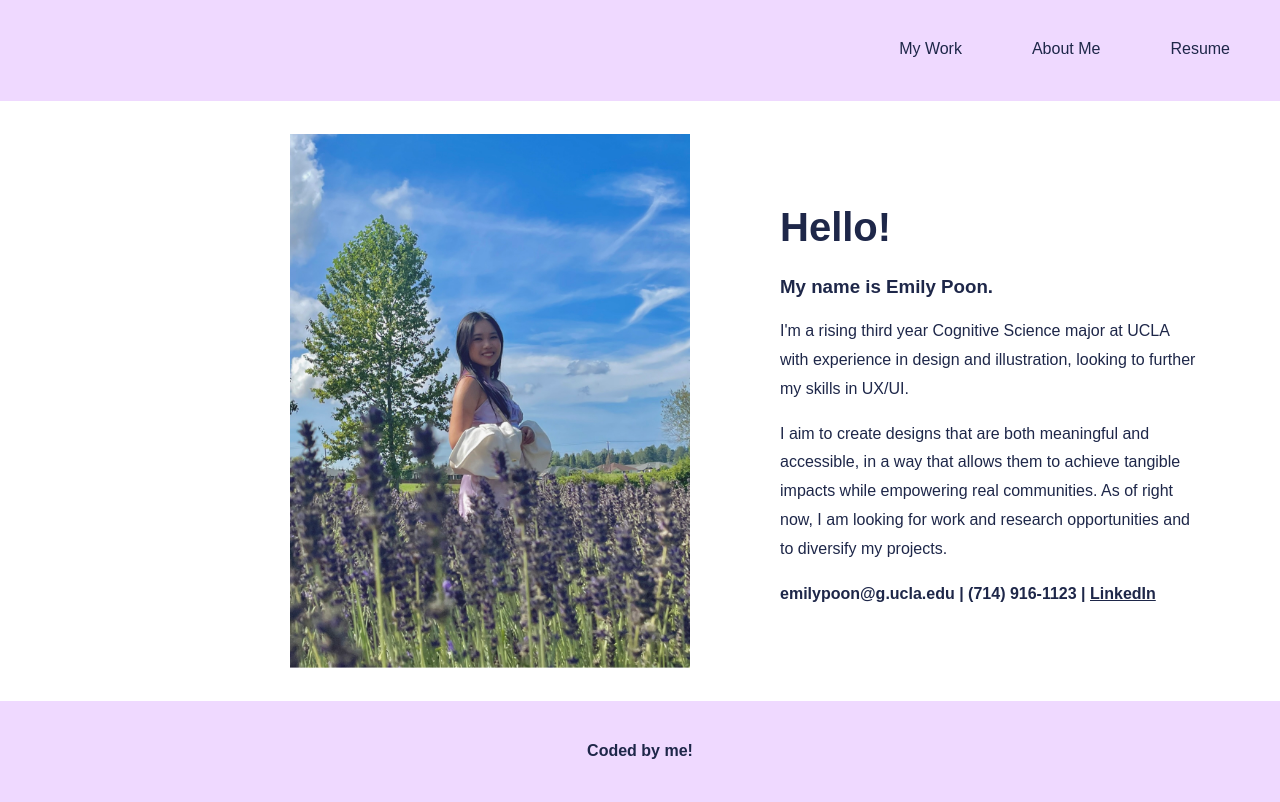
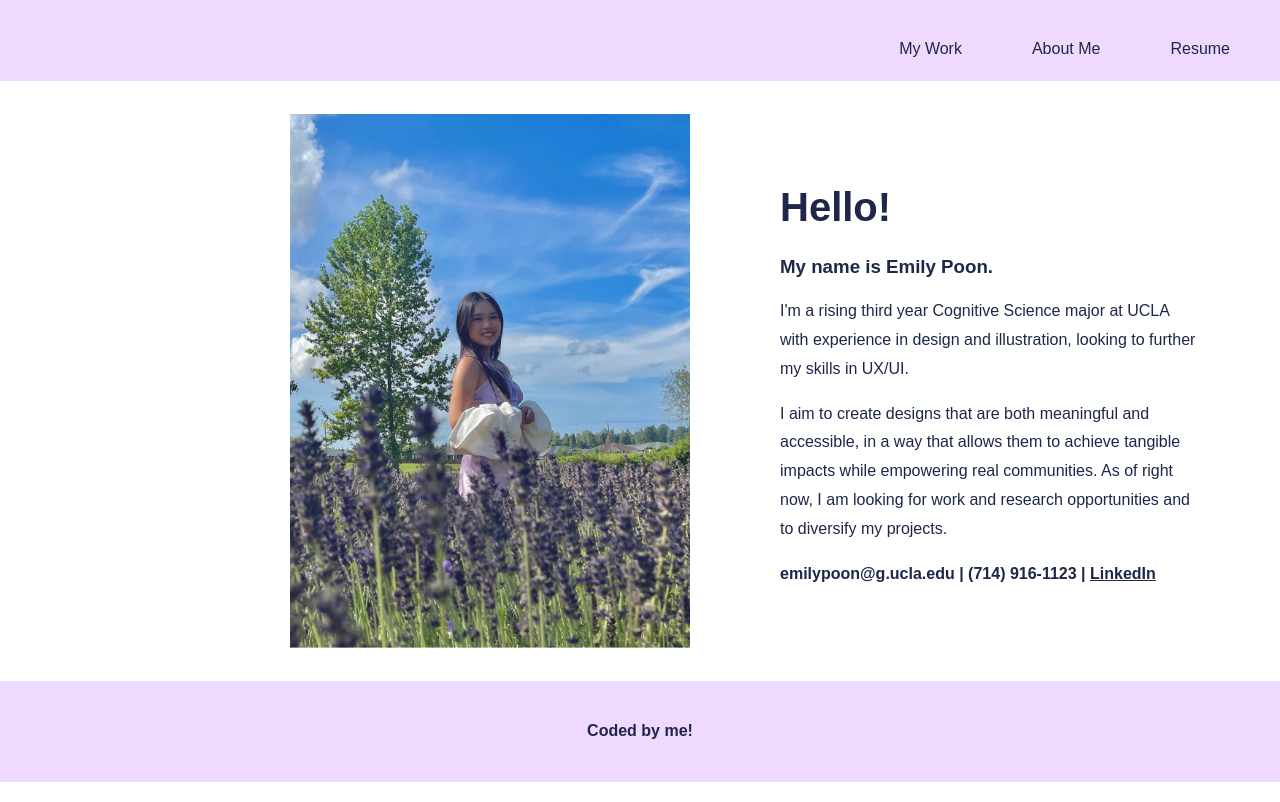
Before and after one commit to emilypoon3/EmilyPoon, a PHP site: page /aboutme.html in a window 1280 px wide. Run offline with PHP 8.4, Linux system fonts and the light colour scheme.

Commit message:
Update style.css

```diff
--- a/style.css
+++ b/style.css
@@ -46,7 +46,6 @@
     text-align: center;
     margin-top: 20px;
     margin-right: 30px;
-    margin-bottom: 20px;
     padding: 20px;
     text-decoration: none;
     border-bottom: 3px solid transparent;
```
